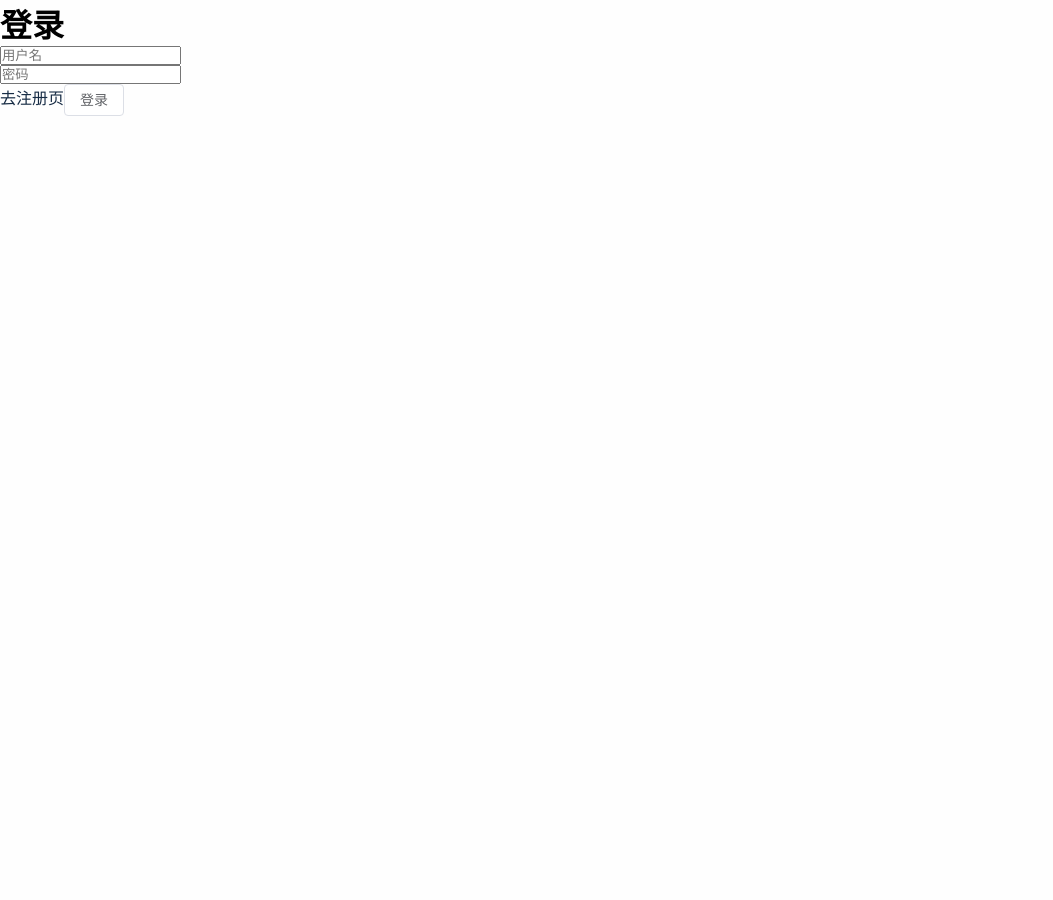
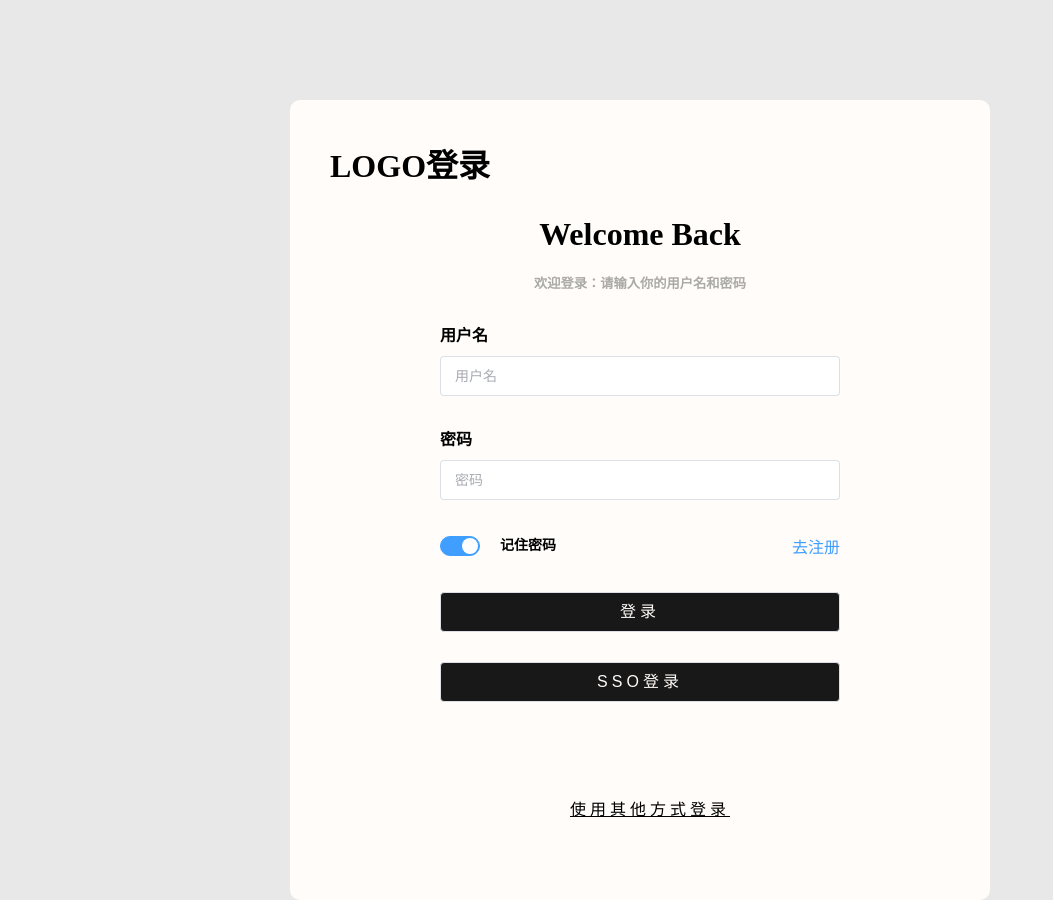
Before and after one commit to sumingcheng/node-router-auth, a Vue app in the folder Client/: page /login in a window 1280 px wide. Shown: the whole page, without its empty margins (0-1053 px from the left). Before the commit the page ends 800 px from the top, so only its background shows below. Built offline with nearby package versions, Linux system fonts and the light colour scheme.

Commit message:
优化login样式

```diff
--- a/Client/src/assets/main.scss
+++ b/Client/src/assets/main.scss
@@ -1,3 +1,3 @@
 body {
-  background-color: #fefefe;
+  background-color: #e8e8e8;
 }
--- a/Client/src/views/LoginView.vue
+++ b/Client/src/views/LoginView.vue
@@ -1,22 +1,39 @@
 <template>
   <div class="home">
-    <h1>登录</h1>
-    <p>
-      <input
-          type="text"
-          placeholder="用户名"
-          v-model="username"
-      >
-    </p>
-    <p>
-      <input
-          type="text"
-          placeholder="密码"
-          v-model="password"
-      >
-    </p>
-    <router-link to="/register">去注册页</router-link>
-    <el-button @click="submitLogin">登录</el-button>
+    <h1><span>LOGO</span>登录</h1>
+    <div class="main">
+      <h1>Welcome Back</h1>
+      <h5>欢迎登录：请输入你的用户名和密码</h5>
+      <div>
+        <div class="title">用户名</div>
+        <el-input
+            size="large"
+            placeholder="用户名"
+            v-model="username"
+        />
+      </div>
+      <div>
+        <div class="title">密码</div>
+        <el-input
+            size="large"
+            placeholder="密码"
+            v-model="password"
+        />
+      </div>
+    </div>
+    <div class="footer">
+      <div class="fl_bt">
+        <el-switch v-model="value1" class="switch"/>
+        <router-link to="/register" class="link">去注册</router-link>
+      </div>
+      <div class="btn">
+        <el-button @click="submitLogin" size="large" class="btnStyle">登录</el-button>
+      </div>
+      <div class="btn">
+        <el-button @click="" size="large" class="btnStyle">SSO登录</el-button>
+      </div>
+    </div>
+    <div class="under">使用其他方式登录</div>
   </div>
 </template>
 
@@ -25,6 +42,7 @@
 import { userLogin, userStorage } from "@/hooks/user";
 import errorHandler from "@/config/errorHandler";
 import { useRouter } from "vue-router";
+import { ref } from "vue";
 
 const { username, password, checkUserInfo, submitUserInfo } = userLogin()
 const { setUserStorage, removeUserStorage } = userStorage()
@@ -53,10 +71,86 @@ const submitLogin = async () => {
     alert('登录失败')
   }
 }
+
+// 表单内容
+const value1 = ref(true)
 </script>
 <style scoped lang="scss">
 .home {
-  margin: 0 auto;
+  position: relative;
+  margin: 100px auto 0;
+  width: 700px;
+  height: 800px;
+  background-color: #fffcf9;
+  padding: 40px;
+  box-sizing: border-box;
+  border-radius: 10px;
 }
 
+.main {
+  display: flex;
+  justify-content: center;
+  flex-direction: column;
+  align-items: center;
+  margin-top: 30px;
+
+  .title {
+    text-align: left;
+    margin: 30px 30px 10px;
+    font-weight: bold;
+    font-size: 16px;
+  }
+
+  .el-input {
+    width: 400px;
+    margin: 0 30px;
+  }
+
+  h5 {
+    margin-top: 20px;
+    color: #abaaa4
+  }
+}
+
+.footer {
+  padding: 0 110px;
+  margin-top: 30px;
+
+  .fl_bt {
+    display: flex;
+    justify-content: space-between;
+    align-items: center;
+
+    .switch:after {
+      content: "记住密码";
+      margin-left: 20px;
+      font-weight: bold;
+    }
+  }
+
+  .link {
+    color: #409eff;
+  }
+
+  .btn {
+    margin-top: 30px;
+  }
+
+  .btnStyle {
+    width: 100%;
+    background-color: #181818;
+    color: #fffcf9;
+    letter-spacing: 4px;
+    font-size: 16px;
+  }
+}
+
+.under {
+  position: absolute;
+  left: 40%;
+  bottom: 10%;
+  font-size: 16px;
+  letter-spacing: 4px;
+  text-decoration: underline;
+}
 </style>
```
